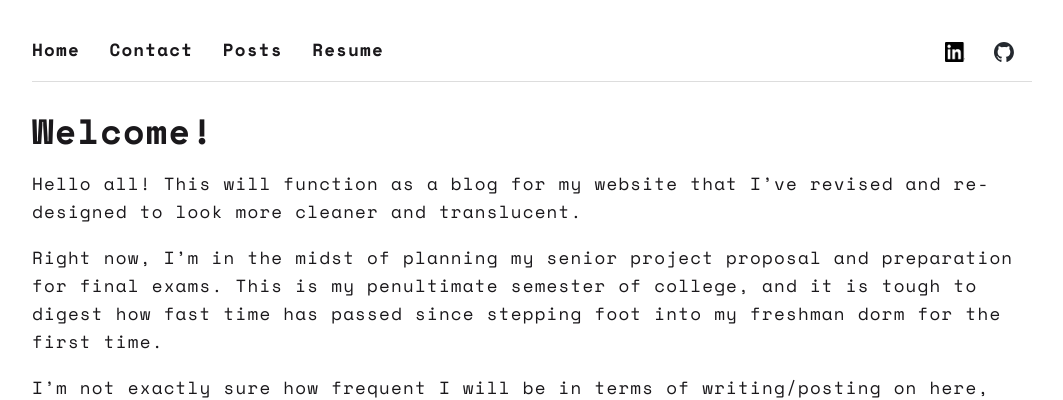
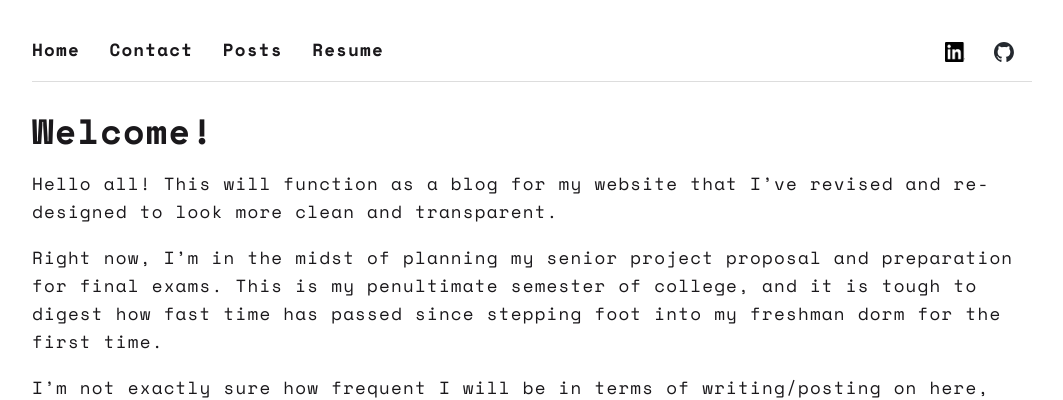
Before and after one commit to navunni/navunni.github.io, a Jekyll site: the page built from _posts/2025-04-26-first-post.md, in a window 1280 px wide. Shown: the top 400 px of the page, without its empty margins (108-1171 px from the left). Built offline with Jekyll 4.4.1, drawn with Linux system fonts in a browser that asks for light colours.

Commit message:
corrected typos on website.

```diff
--- a/_posts/2025-04-26-first-post.md
+++ b/_posts/2025-04-26-first-post.md
@@ -6,7 +6,7 @@ date: 2025-04-26
 
 # Welcome!
 
-Hello all! This will function as a blog for my website that I've revised and re-designed to look more cleaner and translucent.
+Hello all! This will function as a blog for my website that I've revised and re-designed to look more clean and transparent.
 
 Right now, I'm in the midst of planning my senior project proposal and preparation for final exams. This is my penultimate semester of college, and it is tough to digest how fast time has passed since stepping foot into my freshman dorm for the first time.
 
--- a/contact.html
+++ b/contact.html
@@ -7,5 +7,5 @@ title: Contact
 
 <ul class="contact-list">
     <li><strong>Email</strong>: firstname dot lastname at nyu dot edu</li>
-    <li><strong>LinkedIn</strong>: <a href="https://linkedin.com/in/navaneeth-u" target="_blank">linkedin.com/in/navaneeth-u</a></li>
+    <li><strong>Linkedin</strong>: <a href="https://linkedin.com/in/navaneeth-u" target="_blank">linkedin.com/in/navaneeth-u</a></li>
 </ul>
```
